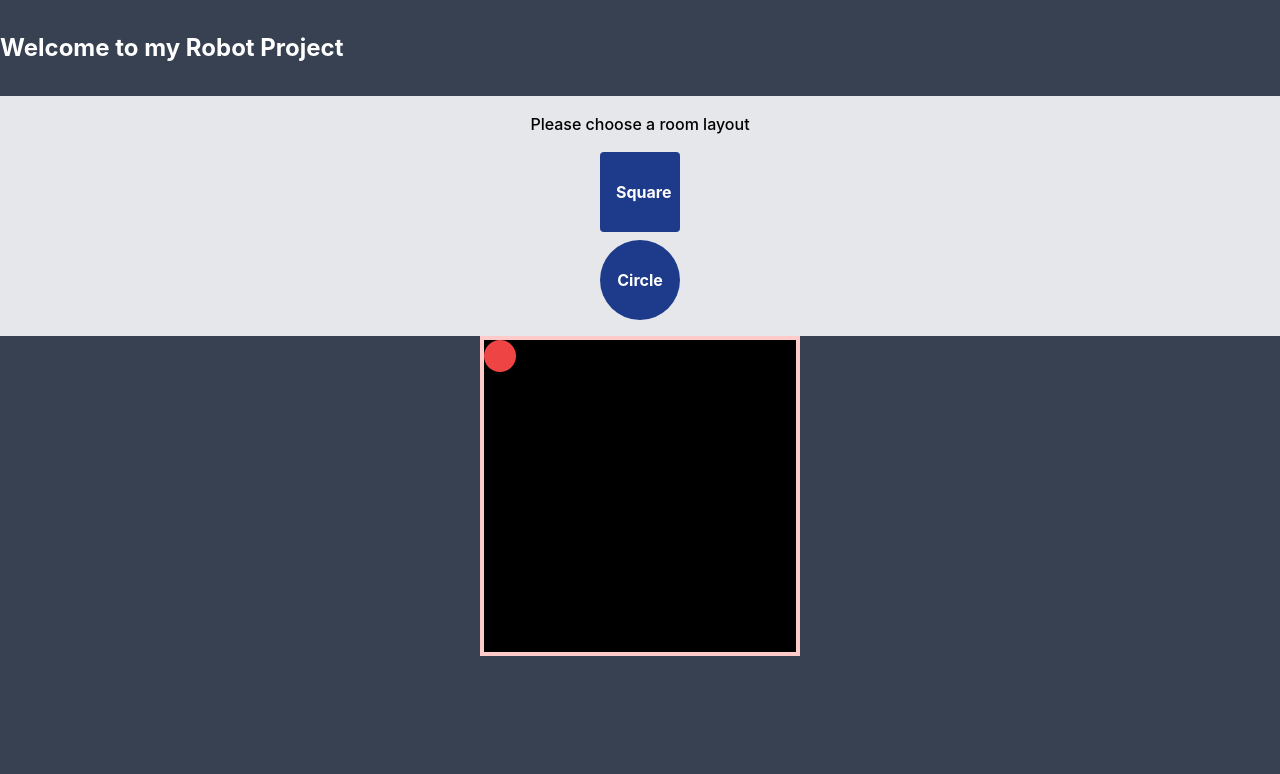
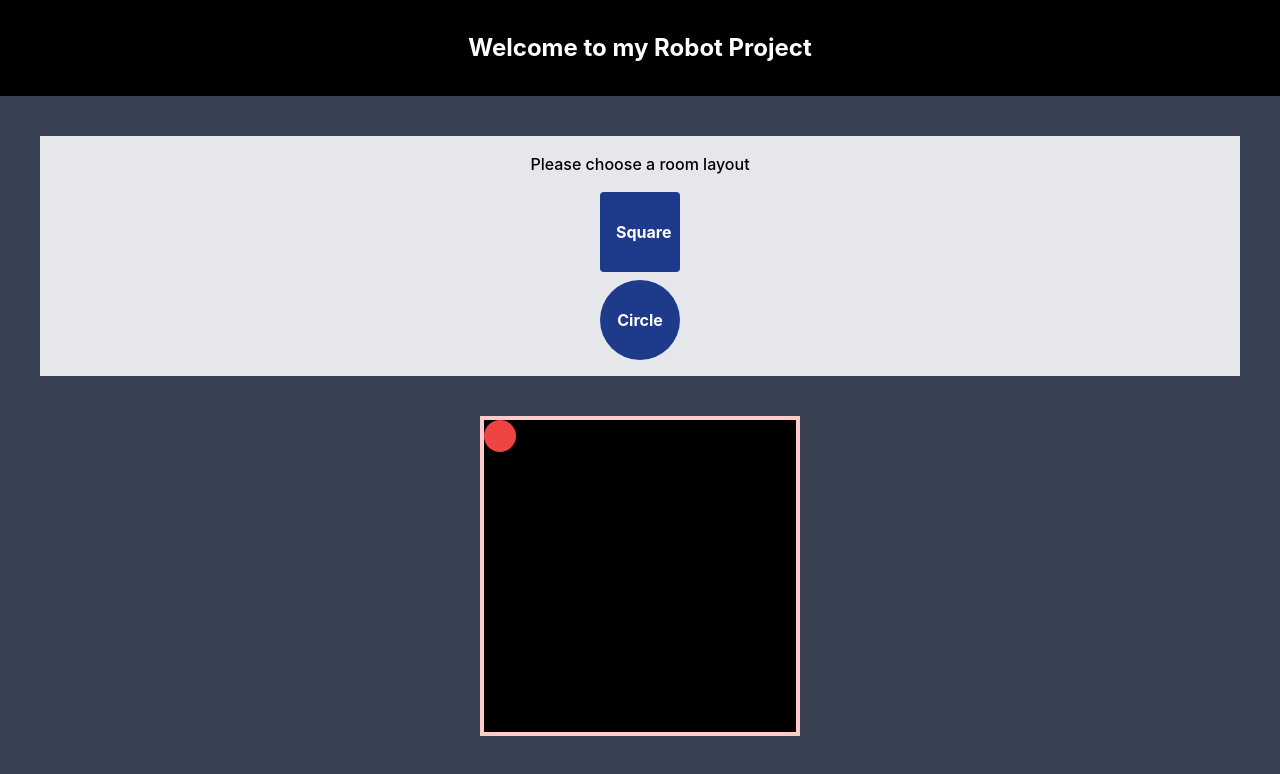
Before and after one commit to simonczerwinski/xstate-robot-project, a React (Create React App) app: page / in a window 1280 px wide. Shown: the top 774 px of the page. Built offline with nearby package versions, Linux system fonts and the light colour scheme.

Commit message:
Updated header

```diff
--- a/src/App.tsx
+++ b/src/App.tsx
@@ -6,12 +6,12 @@ import MasterLayout from './layout/MasterLayout';
 const App: React.FC = () => {
 	return (
 		<MasterLayout>
-			<header className="container relative flex flex-wrap items-center justify-between p-8 mx-auto lg:justify-between xl:px-0">
+			<header className=" bg-black relative flex flex-wrap items-center justify-between p-8 lg:justify-center xl:px-0">
 				<h1 className="text-2xl font-bold text-white">
 					Welcome to my Robot Project
 				</h1>
 			</header>
-			<div className="bg-gray-200 py-4 flex flex-col items-center">
+			<div className="bg-gray-200 py-4 flex flex-col items-center m-10">
 				<h2 className="font-medium font-semibold mb-4">
 					Please choose a room layout
 				</h2>
```
